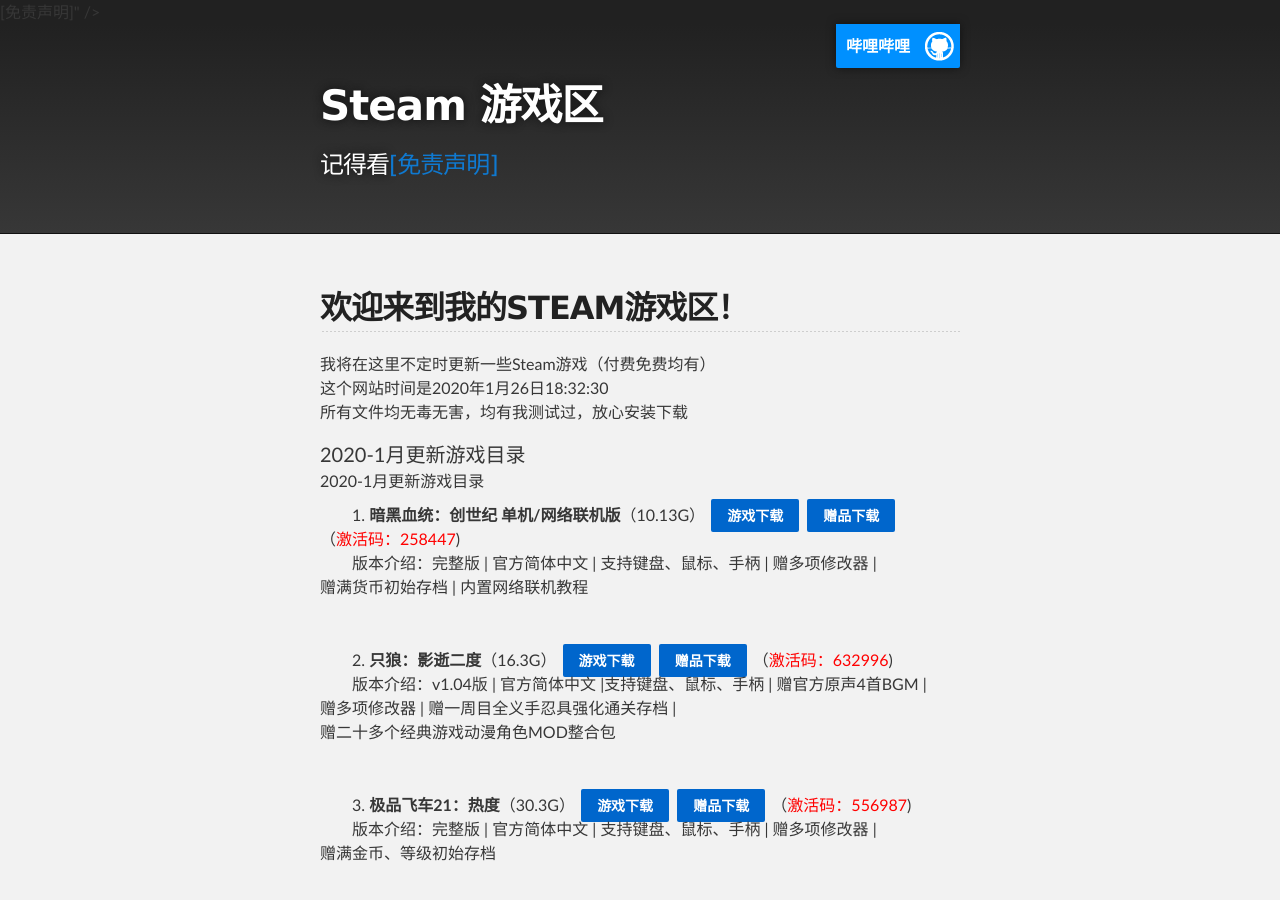
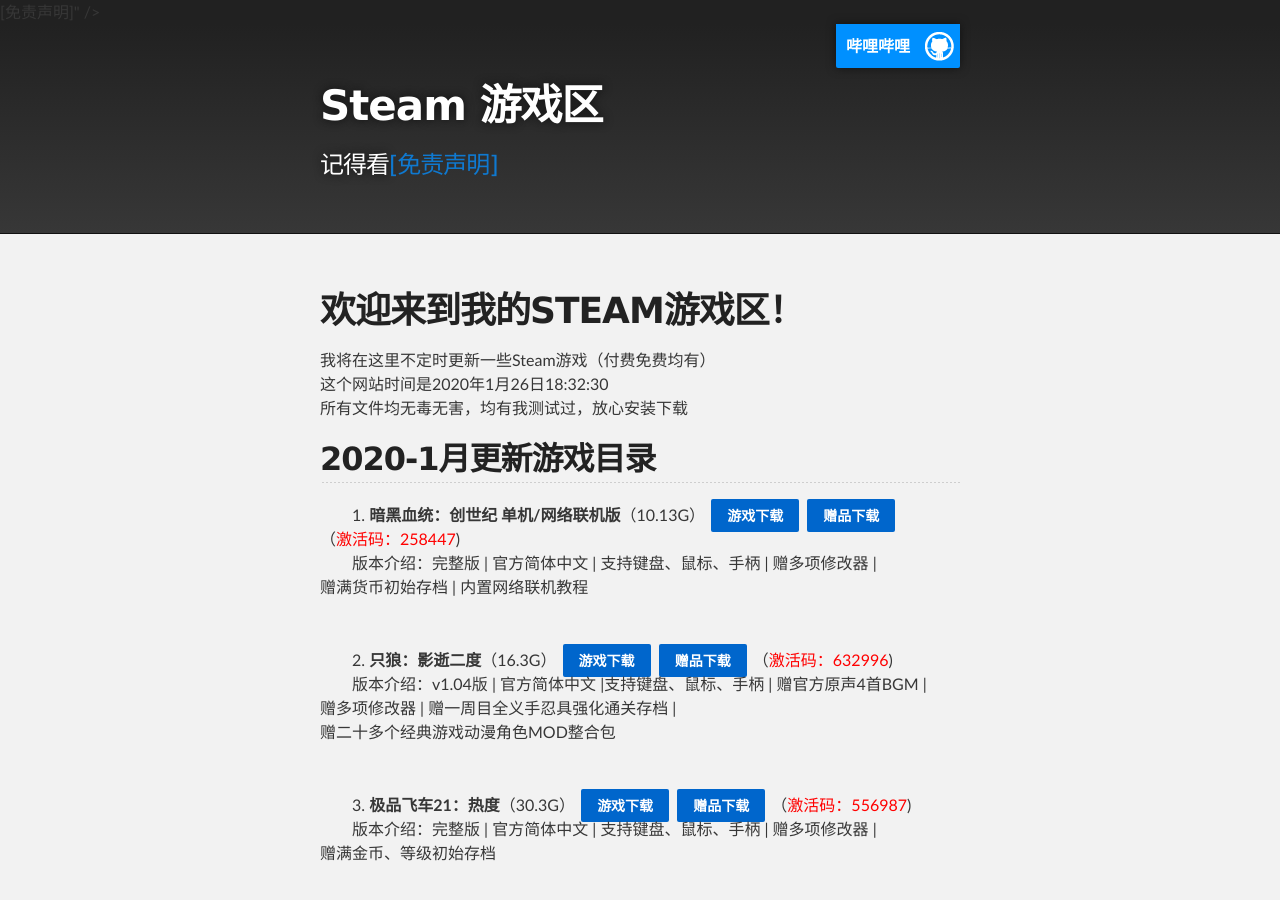
Before and after one commit to O7I2/o7i2.github.io, a Jekyll site: the page built from steam-games.html, in a window 1280 px wide and 900 px high. Built offline with Jekyll 4.4.1, drawn with Linux system fonts in a browser that asks for light colours.

Commit message:
Update steam-games.html

```diff
--- a/steam-games.html
+++ b/steam-games.html
@@ -3,14 +3,13 @@
 title: Steam 游戏区
 subtitle: 记得看<a href="#readfirst">[免责声明]</a>
 ---
-<h2>欢迎来到我的STEAM游戏区！</h2>
+<h1>欢迎来到我的STEAM游戏区！</h1>
 <p>我将在这里不定时更新一些Steam游戏（付费免费均有）<br />
 这个网站时间是2020年1月26日18:32:30<br />
 所有文件均无毒无害，均有我测试过，放心安装下载
 </p>
-<span style="font-size: 20px;">2020-1月更新游戏目录</span>
 <div id="game_list">
-<span>2020-1月更新游戏目录</span>
+<h2>2020-1月更新游戏目录</h2>
 					<div>
 						<span>
 						<p>
```
